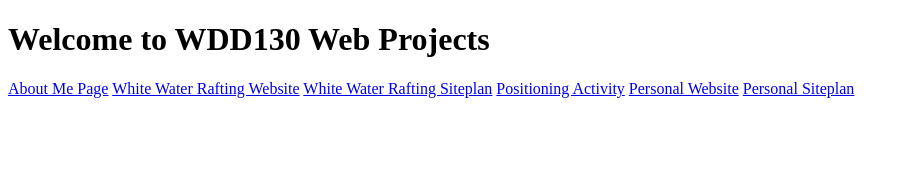
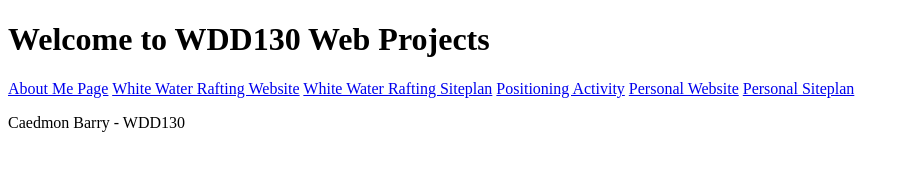
Before and after one commit to Stridenexus/wdd130, a plain HTML site: page index.html in a window 1280 px wide. Shown: the whole page, without its empty margins (0-909 px from the left). Drawn offline with Linux system fonts and the light colour scheme.

Commit message:
Added paragraph to home page

```diff
--- a/index.html
+++ b/index.html
@@ -15,5 +15,6 @@
   <a href="#">Personal Website</a>
   <a href="#">Personal Siteplan</a>
 </nav>
+<p>Caedmon Barry - WDD130</p>
 </body>
 </html>
```
